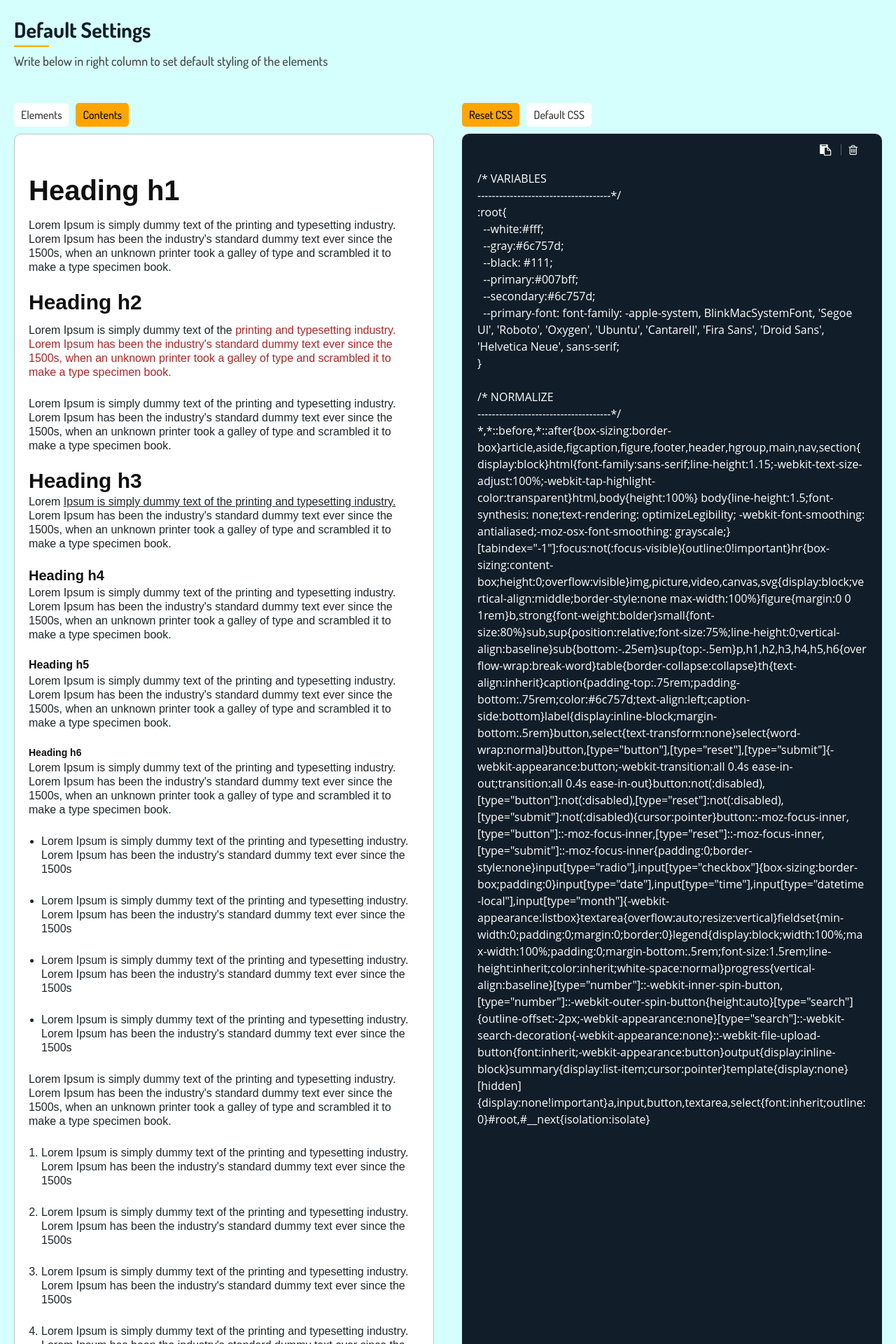
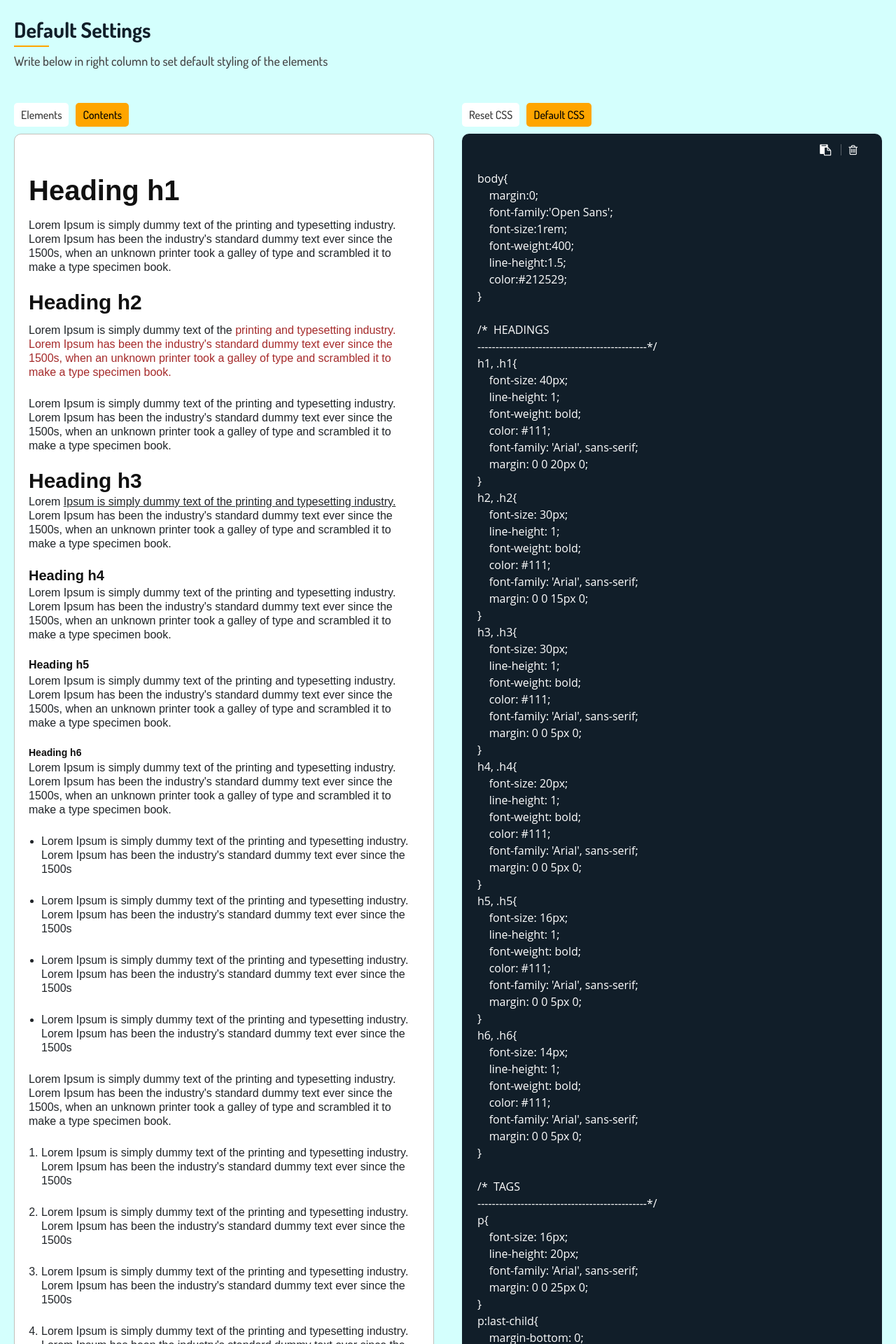
Before and after one commit to uplersgitdev/html, a Jekyll site: the page built from default.html, in a window 1280 px wide. Shown: the top 1920 px of the page at 70% size. Built offline with Jekyll 4.4.1, drawn with Linux system fonts in a browser that asks for light colours.

Commit message:
default page update

```diff
--- a/_includes/theme/default/editor/editor-options.html
+++ b/_includes/theme/default/editor/editor-options.html
@@ -1,7 +1,7 @@
 <div class="editor-options--left">
 	<nav class="visual--tabs">
-        <div class="tab-item active"><a href="#tab3">Reset CSS</a></div>
-        <div class="tab-item"><a href="#tab4">Default CSS</a></div>
+        <div class="tab-item"><a href="#tab3">Reset CSS</a></div>
+        <div class="tab-item active"><a href="#tab4">Default CSS</a></div>
     </nav>
 </div>
 <div class="editor-options--right">
--- a/_includes/theme/default/editor/editor.html
+++ b/_includes/theme/default/editor/editor.html
@@ -1,11 +1,11 @@
-<div id="tab3"  class="tab-content reset-css-block active">
+<div id="tab3"  class="tab-content reset-css-block">
     <div class="editor-utility-nav">
         <span class="copy fa fa-clipboard" title="Copy Code"></span>
         <span class="clear fa fa-trash-o" title="Clear Editor"></span>
     </div>
     {% include theme/default/editor/reset-css.html %}
 </div>
-<div id="tab4" class="tab-content default-css-block">
+<div id="tab4" class="tab-content default-css-block active">
     <div class="editor-utility-nav">
         <span class="copy fa fa-clipboard" title="Copy Code"></span>
         <span class="clear fa fa-trash-o" title="Clear Editor"></span>
```
